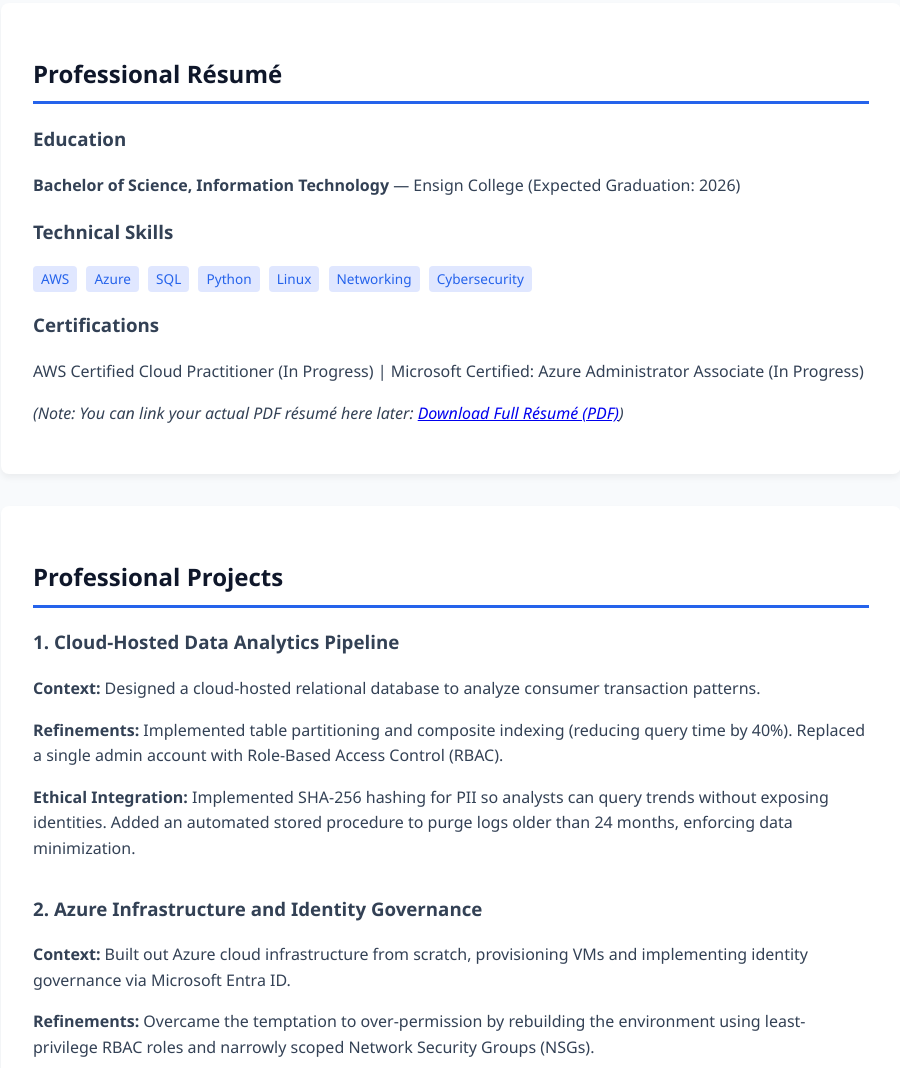
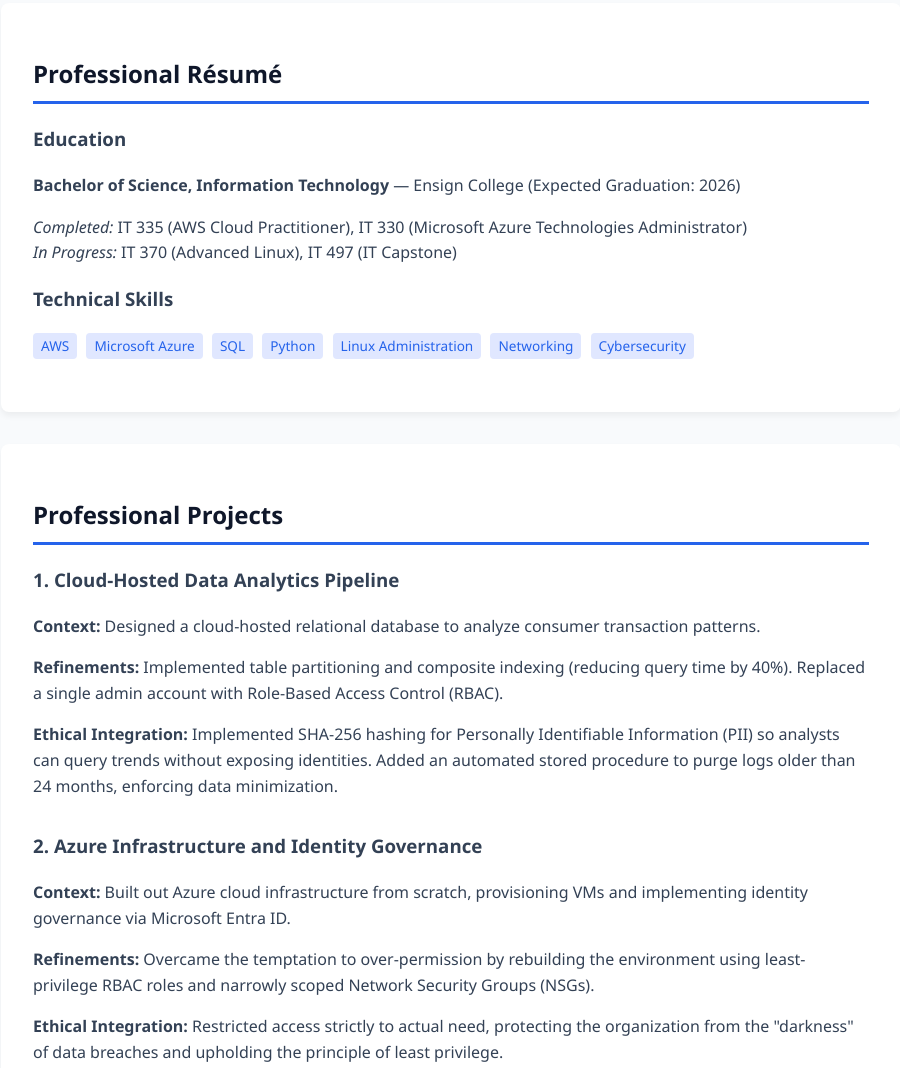
Before and after one commit to chrisbuike-ai/cummunabuike.github.io, a plain HTML site: page index.html in a window 1280 px wide. Shown: the part 640-1708 px from the top of the page, without its empty margins (189-1089 px from the left). Drawn offline with Linux system fonts and the light colour scheme.

Commit message:
Revise header name and improve tag spacing
Updated the name in the header and adjusted the technical skills section for clarity. Added margin to the tag class for better spacing.

```diff
--- a/index.html
+++ b/index.html
@@ -17,14 +17,14 @@
         section { background: white; padding: 2rem; margin-bottom: 2rem; border-radius: 8px; box-shadow: 0 4px 6px rgba(0,0,0,0.05); }
         h2 { color: var(--primary); border-bottom: 3px solid var(--accent); padding-bottom: 0.5rem; }
         .project { margin-bottom: 2rem; }
-        .tag { display: inline-block; background: #e0e7ff; color: var(--accent); padding: 2px 8px; border-radius: 4px; font-size: 0.85rem; margin-right: 5px; }
+        .tag { display: inline-block; background: #e0e7ff; color: var(--accent); padding: 2px 8px; border-radius: 4px; font-size: 0.85rem; margin-right: 5px; margin-bottom: 5px; }
         footer { text-align: center; padding: 2rem; color: #64748b; font-size: 0.9rem; }
     </style>
 </head>
 <body>
 
 <header>
-    <h1>Christian Ikedi Umunnabuike</h1>
+    <h1>Christian Umunnabuike</h1>
     <p>Information Technology | Cloud Architecture & Data Analytics</p>
 </header>
 
@@ -44,13 +44,22 @@
 
     <section id="resume">
         <h2>Professional Résumé</h2>
+
         <h3>Education</h3>
         <p><strong>Bachelor of Science, Information Technology</strong> — Ensign College (Expected Graduation: 2026)</p>
+        <p><em>Completed:</em> IT 335 (AWS Cloud Practitioner), IT 330 (Microsoft Azure Technologies Administrator)<br>
+        <em>In Progress:</em> IT 370 (Advanced Linux), IT 497 (IT Capstone)</p>
+
         <h3>Technical Skills</h3>
-        <p><span class="tag">AWS</span> <span class="tag">Azure</span> <span class="tag">SQL</span> <span class="tag">Python</span> <span class="tag">Linux</span> <span class="tag">Networking</span> <span class="tag">Cybersecurity</span></p>
-        <h3>Certifications</h3>
-        <p>AWS Certified Cloud Practitioner (In Progress) | Microsoft Certified: Azure Administrator Associate (In Progress)</p>
-        <p><em>(Note: You can link your actual PDF résumé here later: <a href="#">Download Full Résumé (PDF)</a>)</em></p>
+        <p>
+            <span class="tag">AWS</span>
+            <span class="tag">Microsoft Azure</span>
+            <span class="tag">SQL</span>
+            <span class="tag">Python</span>
+            <span class="tag">Linux Administration</span>
+            <span class="tag">Networking</span>
+            <span class="tag">Cybersecurity</span>
+        </p>
     </section>
 
     <section id="projects">
@@ -60,19 +69,21 @@
             <h3>1. Cloud-Hosted Data Analytics Pipeline</h3>
             <p><strong>Context:</strong> Designed a cloud-hosted relational database to analyze consumer transaction patterns.</p>
             <p><strong>Refinements:</strong> Implemented table partitioning and composite indexing (reducing query time by 40%). Replaced a single admin account with Role-Based Access Control (RBAC).</p>
-            <p><strong>Ethical Integration:</strong> Implemented SHA-256 hashing for PII so analysts can query trends without exposing identities. Added an automated stored procedure to purge logs older than 24 months, enforcing data minimization.</p>
+            <p><strong>Ethical Integration:</strong> Implemented SHA-256 hashing for Personally Identifiable Information (PII) so analysts can query trends without exposing identities. Added an automated stored procedure to purge logs older than 24 months, enforcing data minimization.</p>
         </div>
 
         <div class="project">
             <h3>2. Azure Infrastructure and Identity Governance</h3>
             <p><strong>Context:</strong> Built out Azure cloud infrastructure from scratch, provisioning VMs and implementing identity governance via Microsoft Entra ID.</p>
             <p><strong>Refinements:</strong> Overcame the temptation to over-permission by rebuilding the environment using least-privilege RBAC roles and narrowly scoped Network Security Groups (NSGs).</p>
+            <p><strong>Ethical Integration:</strong> Restricted access strictly to actual need, protecting the organization from the "darkness" of data breaches and upholding the principle of least privilege.</p>
         </div>
 
         <div class="project">
             <h3>3. Linux Hardening and Intrusion Detection Lab</h3>
             <p><strong>Context:</strong> Built a segmented Linux lab with a Kali Linux attacker, deployed an Intrusion Detection System (IDS), and analyzed simulated attack traffic.</p>
             <p><strong>Refinements:</strong> Tuned IDS rules to reduce alert fatigue and documented every configuration change to ensure reproducibility and security.</p>
+            <p><strong>Ethical Integration:</strong> Hardened the system to protect it from malicious actors, ensuring the environment was safe for legitimate use and demonstrating a commitment to proactive defense.</p>
         </div>
     </section>
 
```
